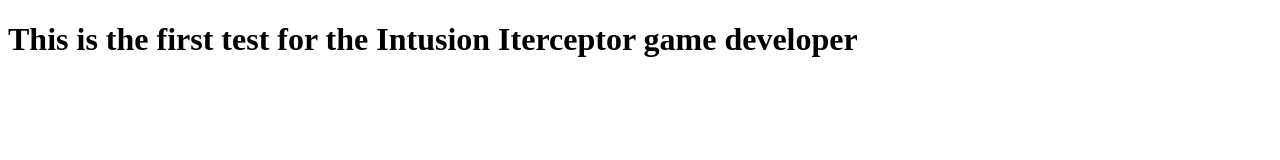
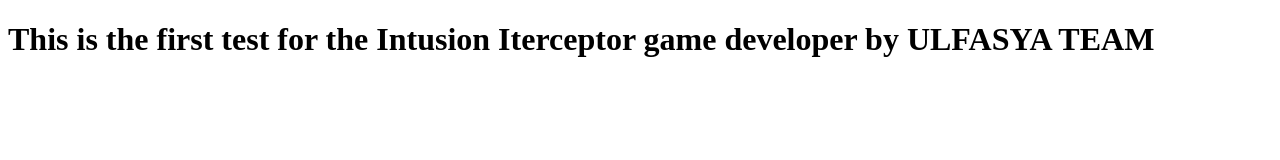
Before and after one commit to FauziSyahmi/IntrusionInterceptor.com, a plain HTML site: page index.html in a window 1280 px wide. Drawn offline with Linux system fonts and the light colour scheme.

Commit message:
Update index.html

```diff
--- a/index.html
+++ b/index.html
@@ -7,7 +7,7 @@
 </head>
 <body>
     <h1>
-        This is the first test for the Intusion Iterceptor game developer
+        This is the first test for the Intusion Iterceptor game developer by ULFASYA TEAM
     </h1>
 
 </body>
```
